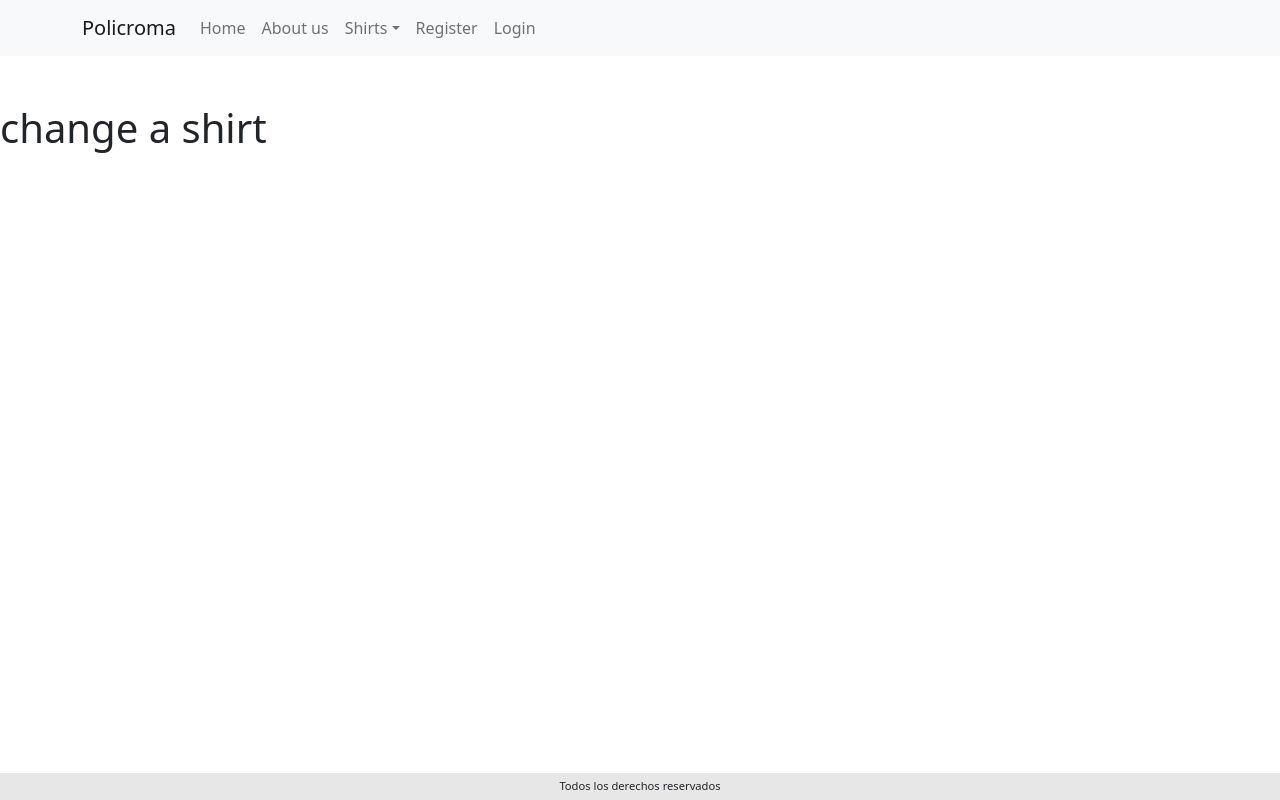
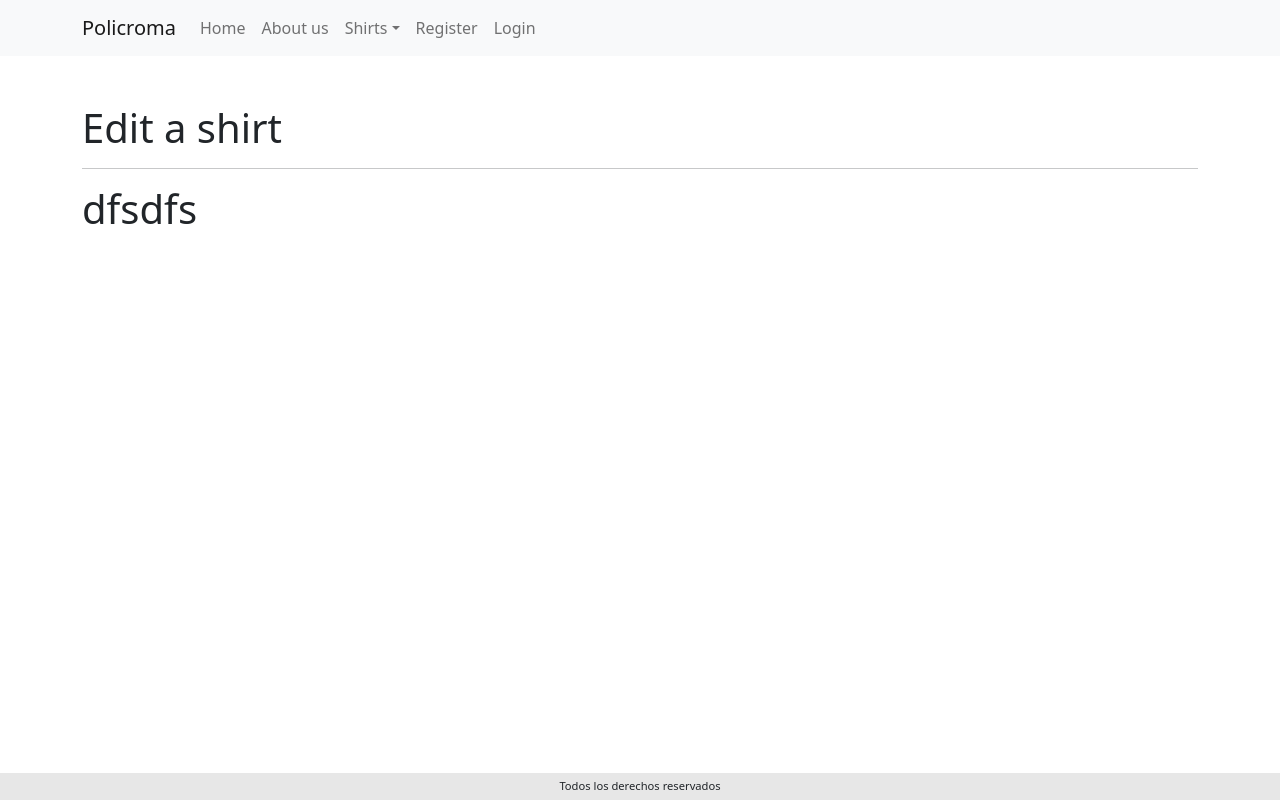
Before and after one commit to rafasanzvi/color-shirt-client, a React (Create React App) app: page /1/edit in a window 1280 px wide. Built offline with nearby package versions, Linux system fonts and the light colour scheme; no server answers.

Commit message:
edit form in progress

```diff
--- a/src/components/EditShirtForm/EditShirtForm.jsx
+++ b/src/components/EditShirtForm/EditShirtForm.jsx
@@ -0,0 +1,28 @@
+/* import { useEffect } from "react" */
+import { useParams } from "react-router-dom"
+import { useState } from "react"
+
+const EditShirtForm = () => {
+
+    const [editShirt, setEditShirt] = useState({
+        name: '',
+        origin: '',
+        style: '',
+        colors: '',
+        images: '',
+        fabric: '',
+        sizes: '',
+        description: ''
+    })
+
+    const { shirt_id } = useParams()
+
+    return (
+        <h1>dfsdfs</h1>
+    )
+
+
+}
+
+
+export default EditShirtForm
--- a/src/pages/ShirtDetails/ShirtDetails.jsx
+++ b/src/pages/ShirtDetails/ShirtDetails.jsx
@@ -59,6 +59,10 @@ const ShirtDetails = () => {
                                     <Button variant="outline-secondary" as="div">Back to gallery</Button>
                                 </Link>
 
+                                <Link to="/:shirt_id/edit">
+                                    <Button variant="outline-secondary" as="div">Edit</Button>
+                                </Link>
+
                             </Col>
                         </Row>
                     </>
--- /dev/null
+++ b/src/pages/editShirtPage/editShirtPage.jsx
@@ -0,0 +1,21 @@
+import { Container } from "react-bootstrap"
+import EditShirtForm from "../../components/EditShirtForm/EditShirtForm";
+
+
+const EditShirtPage = () => {
+
+
+    return (
+
+        <Container>
+
+            <h1>Edit a shirt</h1>
+            <hr />
+
+            <EditShirtForm />
+
+        </Container>
+    );
+}
+
+export default EditShirtPage
--- a/src/routes/AppRoutes.jsx
+++ b/src/routes/AppRoutes.jsx
@@ -5,6 +5,7 @@ import HomePage from "../pages/HomePage/HomePage"
 import NewShirtPage from "../pages/NewShirtPage/NewShirtPage"
 import SignupPage from "../pages/SignupPage/SignupPage"
 import LoginPage from "../pages/LoginPage/LoginPage"
+import EditShirtForm from "../pages/editShirtPage/editShirtPage"
 
 const AppRoutes = () => {
 
@@ -18,7 +19,7 @@ const AppRoutes = () => {
             <Route path="/details/:shirt_id" element={<ShirtDetails />} />
             <Route path="/register" element={<SignupPage />} />
             <Route path="/login" element={<LoginPage />} />
-            <Route path="/:shirt_id/edit" element={<h1>change a shirt</h1>} />
+            <Route path="/:shirt_id/edit" element={<EditShirtForm />} />
             {/* falta ruta de 404 */}
         </Routes>
     )
--- a/src/services/shirt.services.js
+++ b/src/services/shirt.services.js
@@ -21,6 +21,10 @@ class ShirtService {
     saveShirt(shirtData) {
         return this.api.post('/create', shirtData)
     }
+
+    editShirt(shirt_id, shirtData) {
+        return this.api.post(`/${shirt_id}`, shirtData)
+    }
 }
 
 const shirtsService = new ShirtService()
```
Also changed, not shown: src/pages/NewShirtPage/NewShirtPage.jsx (+0 -26 lines).
